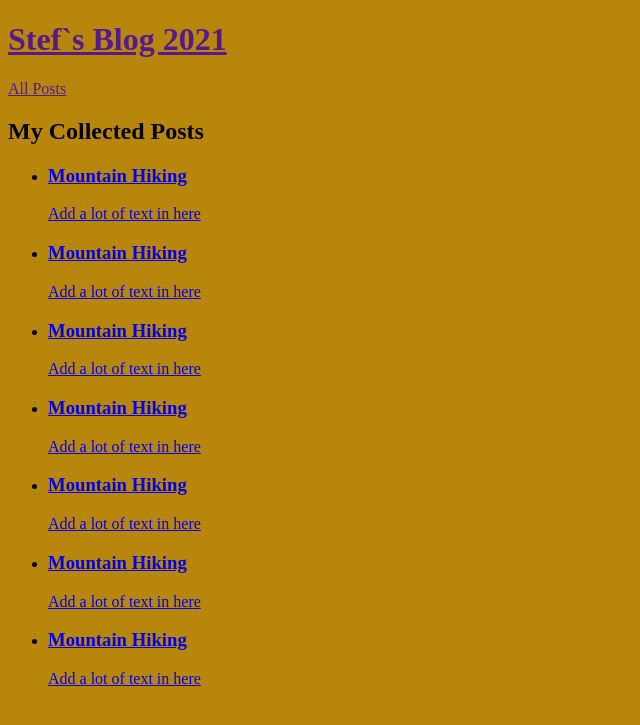
After one commit to StefanGriffin/My_Site, a Django app: template blog/templates/blog/all-posts.html in a window 1280 px wide. The commit adds this page. Shown: the top 725 px of the page, without its empty margins (0-640 px from the left). Run offline with Django 3.2, Linux system fonts and the light colour scheme; the template is opened without the code that fills it, so the values that code supplies are empty.

Commit message:
Re-Designed

```diff
--- /dev/null
+++ b/blog/templates/blog/all-posts.html
@@ -0,0 +1,38 @@
+{% extends "base.html" %}
+{% load static %}
+
+
+{% block title%}
+
+        All my posts
+
+{% endblock %}%
+
+
+
+
+{% block css_files%}
+
+<link rel="stylesheet" href="{% static 'block/index.css' %}" />
+
+{% endblock %}
+
+{% block content%}
+
+<section id="all-posts">
+        <h2>My Collected Posts</h2>
+
+       <ul>
+               {% include "blog/includes/post.html" %}
+               {% include "blog/includes/post.html" %}
+               {% include "blog/includes/post.html" %}
+               {% include "blog/includes/post.html" %}
+               {% include "blog/includes/post.html" %}
+               {% include "blog/includes/post.html" %}
+               {% include "blog/includes/post.html" %}
+
+       </ul>
+
+<section>
+
+{% endblock %}
--- /dev/null
+++ b/blog/templates/blog/includes/post.html
@@ -0,0 +1,10 @@
+{% load static %}
+
+<li>
+                        <article>
+                                <a href="the best">
+                                <div class='post_content'>
+                                        <h3>Mountain Hiking</h3>
+                                        <p>Add a lot of text in here</p>
+                        </article>
+                </li>
--- a/blog/urls.py
+++ b/blog/urls.py
@@ -5,5 +5,5 @@ from . import views
 urlpatterns = [
         path('', views.starting_page, name='starting-page'),
         path('posts', views.posts, name='posts-page'),
-        path('posts/<slug>', views.post_detail, name='post-detail-page') #/posts/my-first-post
+        path('posts/<slug>', views.post_detail, name='post-detail-page')
 ]
--- a/my_site/settings.py
+++ b/my_site/settings.py
@@ -123,7 +123,7 @@ USE_TZ = True
 STATIC_URL = '/static/' # this are the static files app specific
 
 STATICFILES_DIRS = [
-    BASE_DIR / "static"  # this are the static files I`ve created
+    BASE_DIR / 'static'  # this are the static files I`ve created
 ]
 
 # Default primary key field type
--- a/my_site/urls.py
+++ b/my_site/urls.py
@@ -15,6 +15,8 @@ Including another URLconf
 """
 from django.contrib import admin
 from django.urls import path, include
+from django.conf import settings
+from django.conf.urls.static import static
 
 urlpatterns = [
     path('admin/', admin.site.urls),
--- a/requirements.txt
+++ b/requirements.txt
@@ -1,5 +1,6 @@
 asgiref==3.3.4
 astroid==2.5.6
+autopep8==1.5.7
 certifi==2020.12.5
 chardet==4.0.0
 colorama==0.4.4
@@ -12,6 +13,7 @@ Jinja2==2.11.3
 lazy-object-proxy==1.6.0
 MarkupSafe==1.1.1
 mccabe==0.6.1
+pycodestyle==2.7.0
 Pygments==2.9.0
 pylint==2.8.2
 pylint-django==2.4.4
--- a/static/app.css
+++ b/static/app.css
@@ -1,20 +1,3 @@
-/* @import url('https://fonts.googleapis.com/css2?family=Open+Sans:wght@300&display=swap') */
-
 * {
-        box-sizing: border-box;
+        background-color: darkgoldenrod;
 }
-
-html {
-        font-family: 'Open Sans', 'Lato', sans-serif;
-}
-
-body {
-        margin: 0;
-}
-
-h1,
-h2,
-h3 {
-        font-family: 'Loto', sans-serif;
-        font-weight: bold;
-}
--- a/templates/base.html
+++ b/templates/base.html
@@ -7,10 +7,19 @@
         <meta http-equiv="X-UA-Compatible" content="IE=edge">
         <meta name="viewport" content="width=device-width, initial-scale=1.0">
         <title>{% block title %}{% endblock %}</title>
-        <link rel="stylesheet" type="text/css" href="{% static 'app.css' %}">
+        <link rel="stylesheet" href="{% static 'app.css' %}">
         {% block css_file %}{% endblock %}
 </head>
 <body>
+
+        <header id='main-navigation'>
+                <h1><a href=''>Stef`s Blog 2021</a></h1>
+                <nav>
+                        <a href=''>All Posts</a>
+                </nav>
+        </header>
+
+
         {% block content %}
         {% endblock %}
 </body>
```
Also changed, not shown: blog/static/blog/index.css (+2 -42 lines), blog/templates/blog/index.html (+5 -13 lines), blog/views.py (+4 -3 lines), blog/static/blog/images/codedogreat.jpeg (added), blog/static/blog/images/codeideas.jpg (added), blog/static/blog/images/codeideasmain.jpg (added), blog/static/blog/images/coderetro.jpeg (added), 3 other files.
